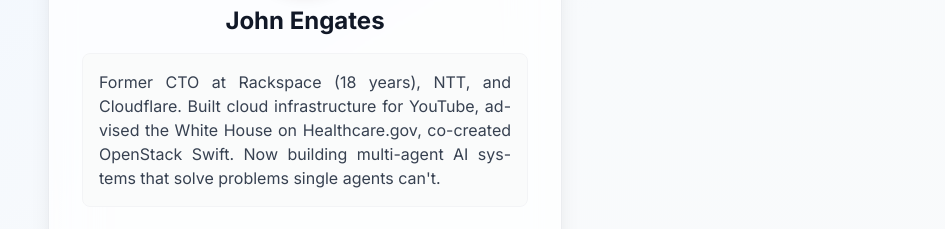
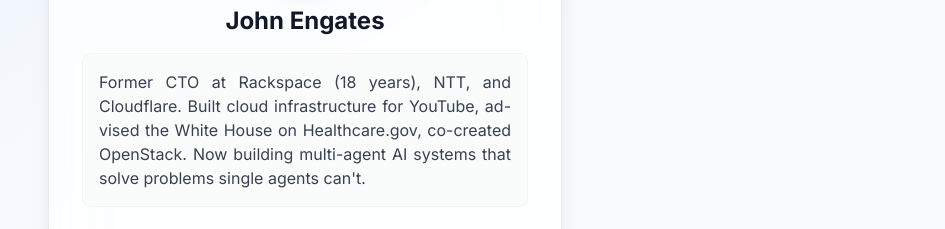
Before and after one commit to JohnEngates/link-in-bio-site, a website: page index.html in a window 1280 px wide. Shown: the part 205-434 px from the top of the page, without its empty margins (335-1280 px from the left). Drawn offline with Linux system fonts and the light colour scheme.

Commit message:
Shorten OpenStack Swift to OpenStack in main page bio

```diff
--- a/index.html
+++ b/index.html
@@ -146,7 +146,7 @@
     <div
       class="bg-gray-50/80 dark:bg-gray-900/50 rounded-lg p-4 mb-6 fade-in-delay border border-gray-100 dark:border-gray-700/50">
       <p class="text-sm sm:text-base text-gray-700 dark:text-gray-300 text-justify leading-relaxed hyphens-auto">
-        Former CTO at Rackspace (18 years), NTT, and Cloudflare. Built cloud infrastructure for YouTube, advised the White House on Healthcare.gov, co-created OpenStack Swift. Now building multi-agent AI systems that solve problems single agents can't.
+        Former CTO at Rackspace (18 years), NTT, and Cloudflare. Built cloud infrastructure for YouTube, advised the White House on Healthcare.gov, co-created OpenStack. Now building multi-agent AI systems that solve problems single agents can't.
       </p>
     </div>
     <!-- Links -->
```
